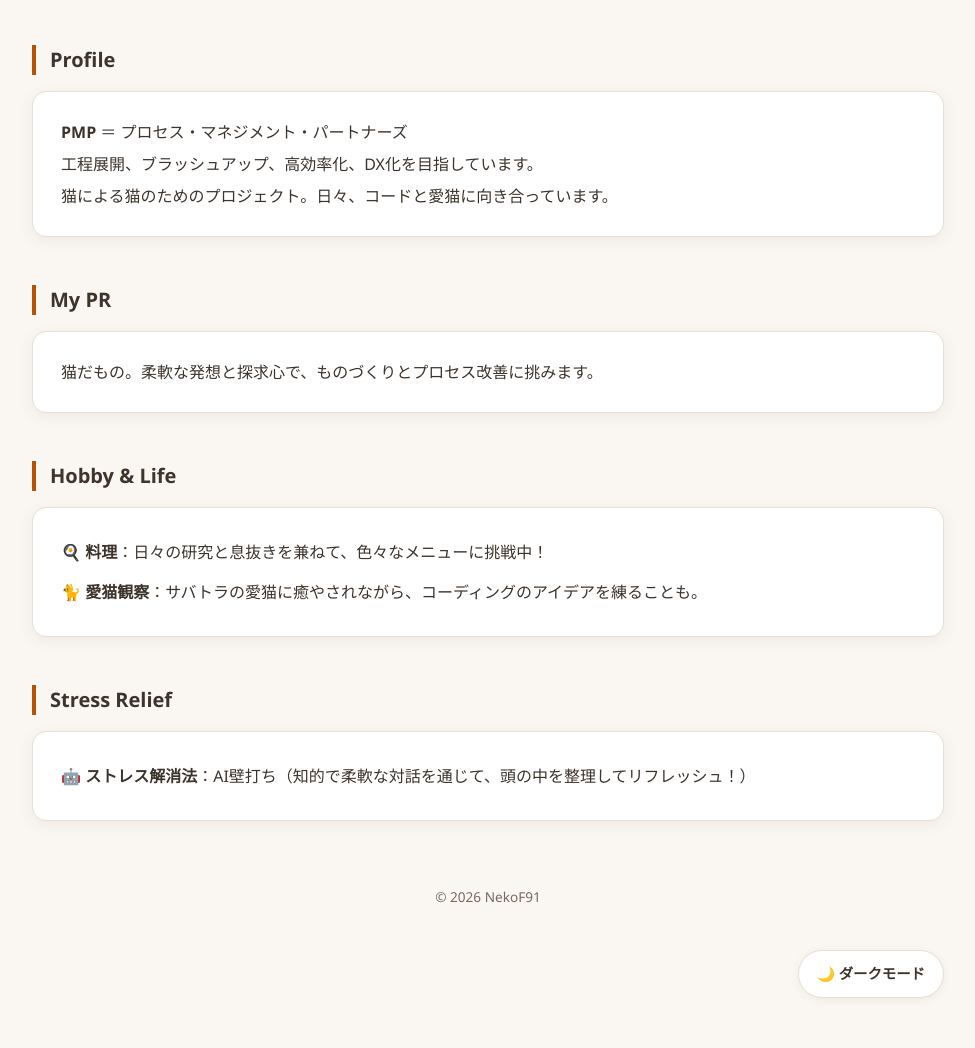
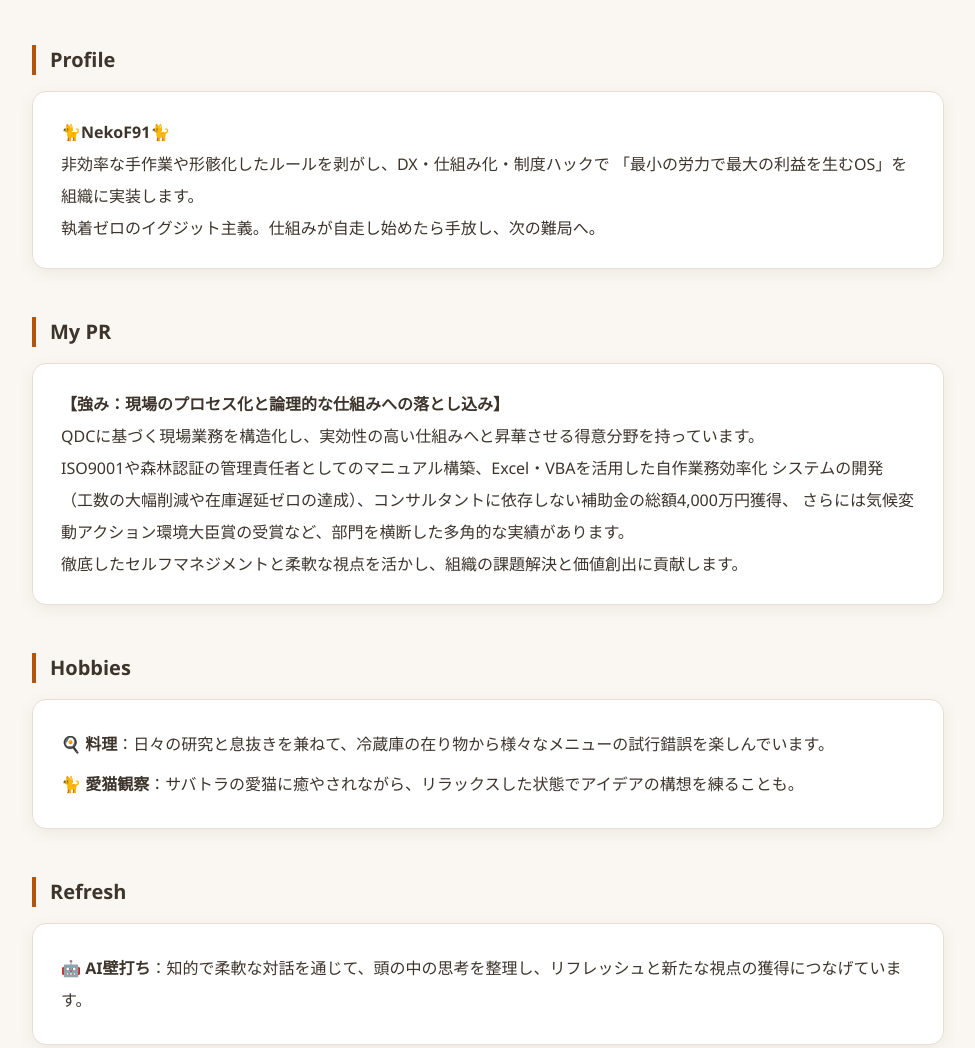
Before and after one commit to catnekoneko91-alt/catnekoneko91-alt.github.io, a plain HTML site: page aboutme.html in a window 1280 px wide. Shown: the part 306-1354 px from the top of the page, without its empty margins (152-1127 px from the left). Drawn offline with Linux system fonts and the light colour scheme.

Commit message:
docs: AboutMEページの充実

```diff
--- a/aboutme.html
+++ b/aboutme.html
@@ -20,40 +20,48 @@
 	</header>
 
 	<main>
-		<!-- プロフィールセクション -->
+		<!-- Profile：自己紹介、現在の取得中内容、仕事受注を目指す理由 -->
 		<section class="intro-section">
 			<h2 class="reveal">Profile</h2>
 			<div class="intro-box">
 				<p>
-					<strong>PMP</strong> ＝ プロセス・マネジメント・パートナーズ<br>
-					工程展開、ブラッシュアップ、高効率化、DX化を目指しています。<br>
-					猫による猫のためのプロジェクト。日々、コードと愛猫に向き合っています。
+					<strong>🐈NekoF91🐈</strong><br>
+					非効率な手作業や形骸化したルールを剥がし、DX・仕組み化・制度ハックで
+					「最小の労力で最大の利益を生むOS」を組織に実装します。<br>
+					執着ゼロのイグジット主義。仕組みが自走し始めたら手放し、次の難局へ。
 				</p>
 			</div>
 		</section>
 
-		<!-- My PRセクション -->
+		<!-- My PR：自身の強み・長所と具体的な経験 -->
 		<section class="portfolio-section">
 			<h2 class="reveal">My PR</h2>
 			<div class="intro-box">
-				<p>猫だもの。柔軟な発想と探求心で、ものづくりとプロセス改善に挑みます。</p>
+				<p>
+					<strong>【強み：現場のプロセス化と論理的な仕組みへの落とし込み】</strong><br>
+					QDCに基づく現場業務を構造化し、実効性の高い仕組みへと昇華させる得意分野を持っています。<br>
+					ISO9001や森林認証の管理責任者としてのマニュアル構築、Excel・VBAを活用した自作業務効率化
+					システムの開発（工数の大幅削減や在庫遅延ゼロの達成）、コンサルタントに依存しない補助金の総額4,000万円獲得、
+					さらには気候変動アクション環境大臣賞の受賞など、部門を横断した多角的な実績があります。<br>
+					徹底したセルフマネジメントと柔軟な視点を活かし、組織の課題解決と価値創出に貢献します。
+				</p>
 			</div>
 		</section>
 
-		<!-- 趣味セクション -->
+		<!-- Hobbies：趣味や好きな事 -->
 		<section class="hobby-section">
-			<h2 class="reveal">Hobby & Life</h2>
+			<h2 class="reveal">Hobbies</h2>
 			<div class="hobby-content">
-				<p>🍳 <strong>料理</strong>：日々の研究と息抜きを兼ねて、色々なメニューに挑戦中！</p>
-				<p>🐈 <strong>愛猫観察</strong>：サバトラの愛猫に癒やされながら、コーディングのアイデアを練ることも。</p>
+				<p>🍳 <strong>料理</strong>：日々の研究と息抜きを兼ねて、冷蔵庫の在り物から様々なメニューの試行錯誤を楽しんでいます。</p>
+				<p>🐈 <strong>愛猫観察</strong>：サバトラの愛猫に癒やされながら、リラックスした状態でアイデアの構想を練ることも。</p>
 			</div>
 		</section>
 
-		<!-- ストレス解消法セクション -->
+		<!-- Refresh：ストレス解消法や気分転換の方法 -->
 		<section class="stress-section">
-			<h2 class="reveal">Stress Relief</h2>
+			<h2 class="reveal">Refresh</h2>
 			<div class="hobby-content">
-				<p>🤖 <strong>ストレス解消法</strong>：AI壁打ち（知的で柔軟な対話を通じて、頭の中を整理してリフレッシュ！）</p>
+				<p>🤖 <strong>AI壁打ち</strong>：知的で柔軟な対話を通じて、頭の中の思考を整理し、リフレッシュと新たな視点の獲得につなげています。</p>
 			</div>
 		</section>
 	</main>
```
